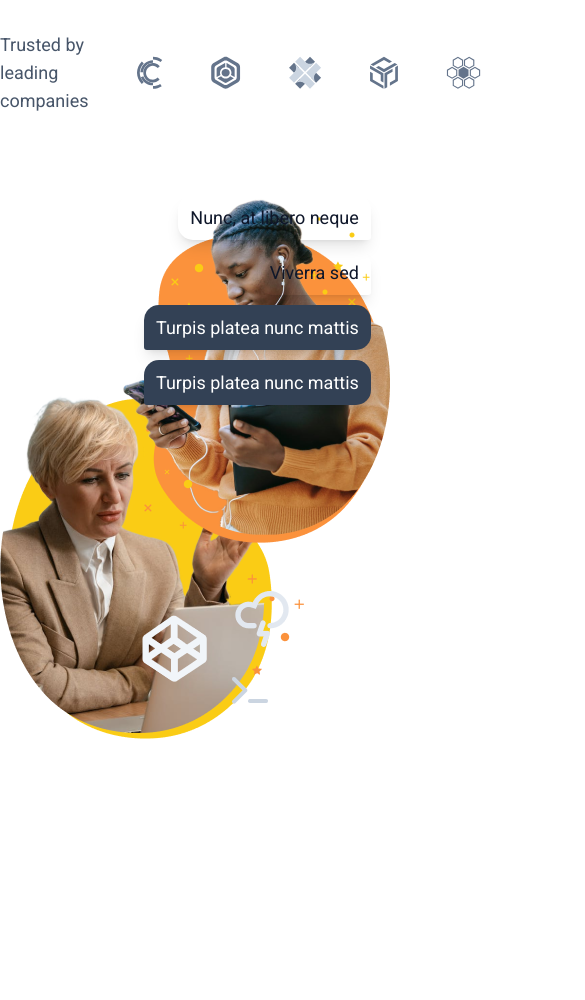
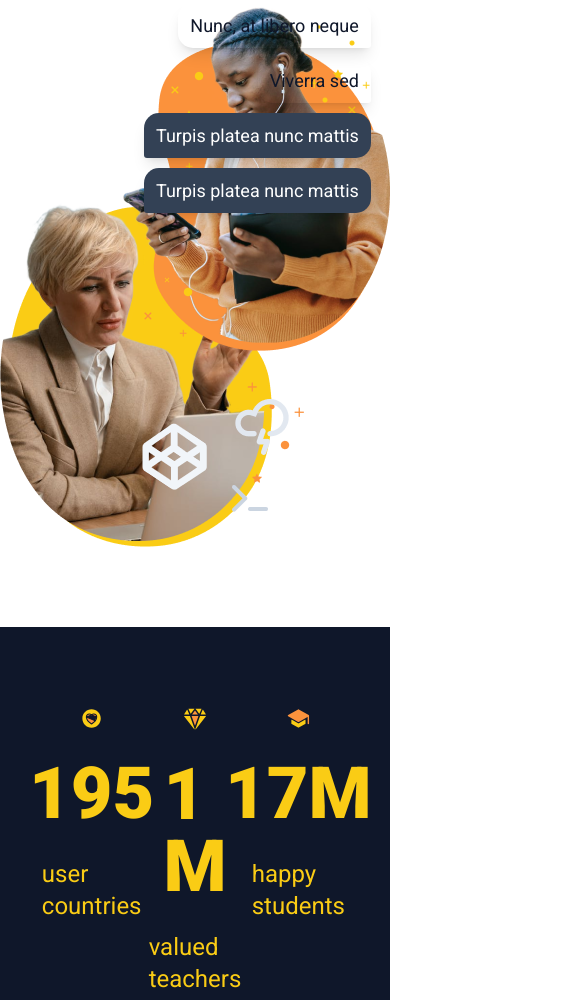
Before and after one commit to arfprince/Tailwinds, a website: page src/landing_page3.html in a window 390 px wide. Shown: the part 705-1705 px from the top of the page, 585 px wide, since content can reach past the window. Before the commit the page ends 1524 px from the top, so only its background shows below. Drawn offline with Linux system fonts and the light colour scheme.

Commit message:
achive sec

```diff
--- a/src/landing_page3.html
+++ b/src/landing_page3.html
@@ -17,7 +17,7 @@
                 <!-- left -->
                 <div class="flex items-center gap-12">
                     <img src="/icons/0.svg" alt="">
-                    <ul class="flex justify-center gap-12">
+                    <ul class="flex justify-center gap-12 max-lg:hidden">
                         <li> Products </li>
                         <li> Solutions </li>
                         <li> Pricing </li>
@@ -33,12 +33,12 @@
         </div>
     </header>
     <!-- hero -->
-    <section class="py-20 bg">
+    <section class="py-20">
        <div class="container">
             <div class="grid grid-cols-1 lg:grid-cols-2 gap-20 items-center">
                 <!-- left -->
                 <div class="space-y-10">
-                    <h1 class="text-7xl font-bold">
+                    <h1 class="lg:text-7xl md:text-5xl sm:text-4xl font-bold">
                         <span class="relative">
                             Teach
                             <svg class="inline absolute left-0 bottom-0 z-[-1]" width="196" height="23" viewBox="0 0 196 23" fill="none" xmlns="http://www.w3.org/2000/svg">
@@ -70,7 +70,7 @@
                     </div>
                 </div>
                 <!-- right -->
-                <div class="h-[544px] relative relative">
+                <div class="h-[544px] relative">
                     <div class=" gap-[10px] text-lg flex flex-col max-w-[245px] absolute top-0 left-36 z-50">
                         <div class="flex justify-end">
                         <div class=" px-3 shadow-lg h-[45px] flex items-center rounded-t-[15px] rounded-br-[3px] rounded-bl-[15px]">
@@ -100,5 +100,36 @@
             </div>
        </div>
     </section>
+    <!-- achivement setion -->
+    <section class="h-[373px] gap-20 p-20 bg-[#0F172A]">
+        <div class="container">
+            <div class="grid grid-cols-3 gap-20">
+                <!-- left -->
+                <div class="h-[229px]">
+                    <div class="flex flex-col items-center gap-7">
+                        <img src="/icons/heart-circle-sharp.svg" alt="" >
+                        <h1 class="text-7xl font-extrabold text-yellow-400">195</h1>
+                        <p class="text-2xl font-normal text-yellow-400">user countries</p>
+                    </div>
+                </div>
+                <!-- middle -->
+                <div class="h-[229px]">
+                    <div class="flex flex-col items-center gap-7">
+                        <img src="/icons/diamond.svg" alt="" >
+                        <h1 class="text-7xl font-extrabold text-yellow-400">1 M</h1>
+                        <p class="text-2xl font-normal text-yellow-400">valued teachers</p>
+                    </div>
+                </div>
+                <!-- right -->
+                <div class="h-[229px]">
+                    <div class="flex flex-col items-center gap-7">
+                        <img src="/icons/school.svg" alt="" >
+                        <h1 class="text-7xl font-extrabold text-yellow-400">17M</h1>
+                        <p class="text-2xl font-normal text-yellow-400">happy students</p>
+                    </div>
+                </div>
+            </div>
+        </div>
+    </section>
 </body>
 </html>
```
Also changed, not shown: build.css, icons/diamond.svg (added), icons/heart-circle-sharp.svg (added), icons/school.svg (added), src/output.css.
